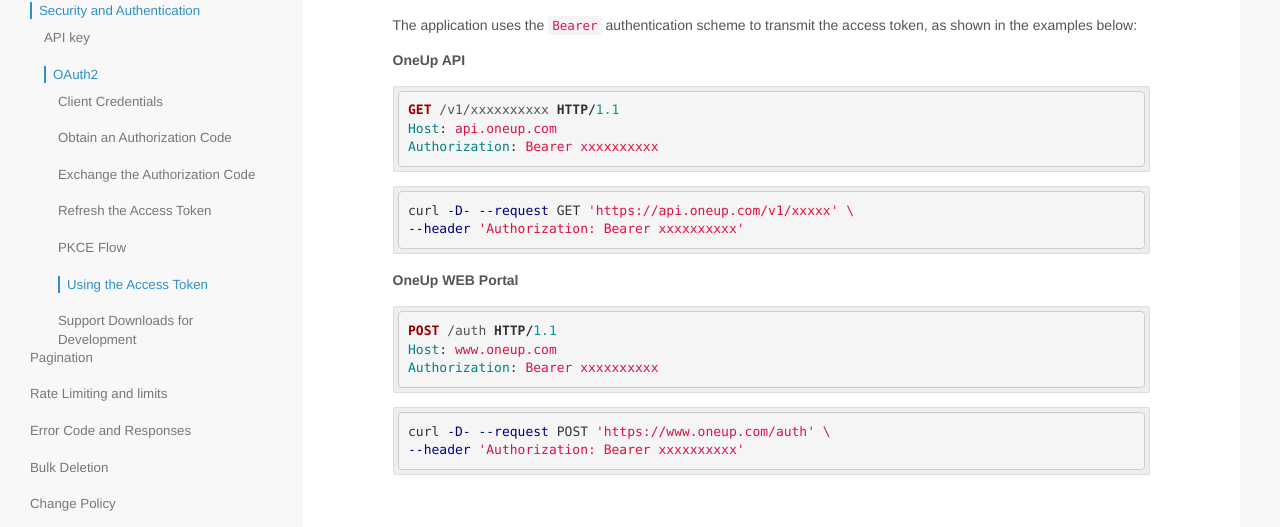
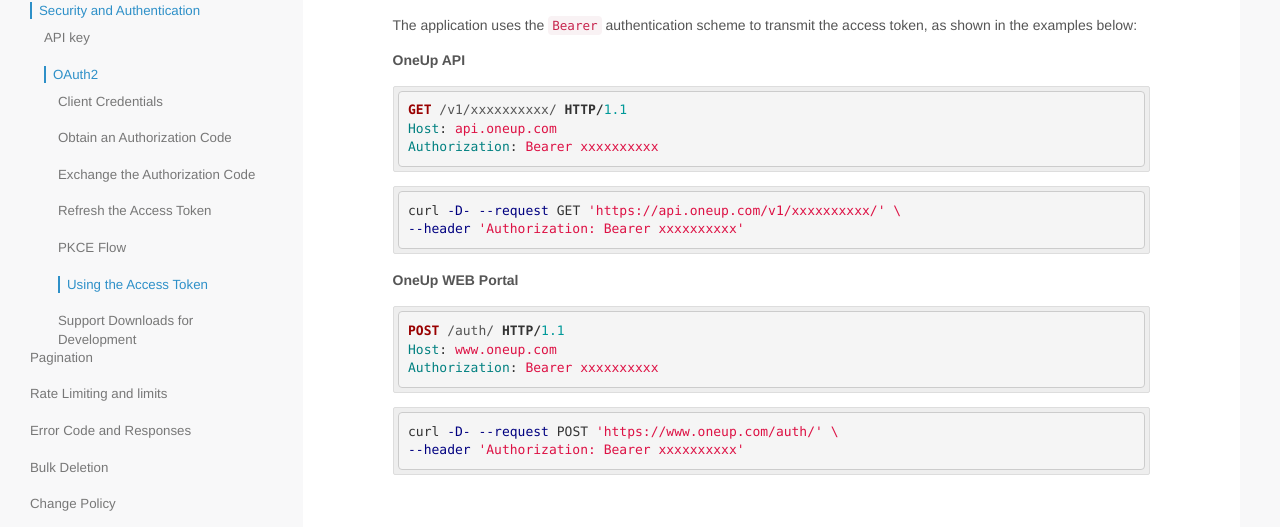
Before and after one commit to myERP/myerp.github.io, a Jekyll site: the page built from index.html, in a window 1280 px wide and 900 px high, scrolled down 10714 px. Shown: the part 158-685 px from the top of the window. Built offline with Jekyll 4.4.1, drawn with Linux system fonts in a browser that asks for light colours; nearby versions of some CDN libraries; Markdown is read by kramdown in place of the engine named in the settings.

Commit message:
fix typos

```diff
--- a/_config.yml
+++ b/_config.yml
@@ -17,7 +17,7 @@
   domain: www.oneup.com
   endpoints:
     authorization:
-      url: /auth
+      url: /auth/
 
 oauth2:
   protocol: https
--- a/_includes/1.0/overview/security/oauth2/using.html
+++ b/_includes/1.0/overview/security/oauth2/using.html
@@ -11,13 +11,13 @@
     <p><b>OneUp API</b></p>
 
 {% highlight http %}
-GET {{site.api.v1}}/xxxxxxxxxx HTTP/1.1
+GET {{site.api.v1}}/xxxxxxxxxx/ HTTP/1.1
 Host: {{ site.api.domain }}
 Authorization: Bearer xxxxxxxxxx
 {% endhighlight %}
 
 {% highlight bash %}
-curl -D- --request GET '{{site.api.protocol}}://{{ site.api.domain }}{{site.api.v1}}/xxxxx' \
+curl -D- --request GET '{{site.api.protocol}}://{{ site.api.domain }}{{site.api.v1}}/xxxxxxxxxx/' \
 --header 'Authorization: Bearer xxxxxxxxxx'
 {% endhighlight %}
 
```
